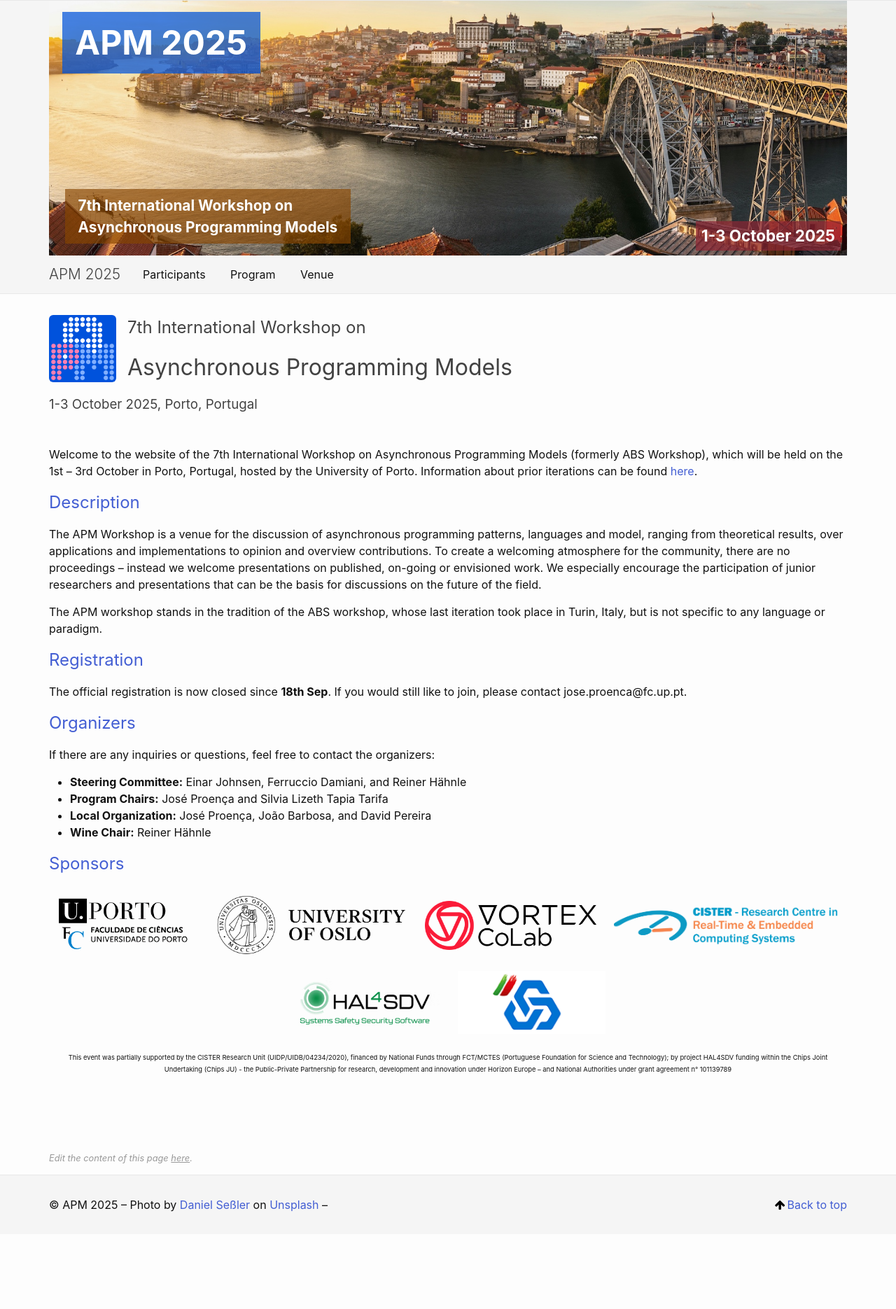
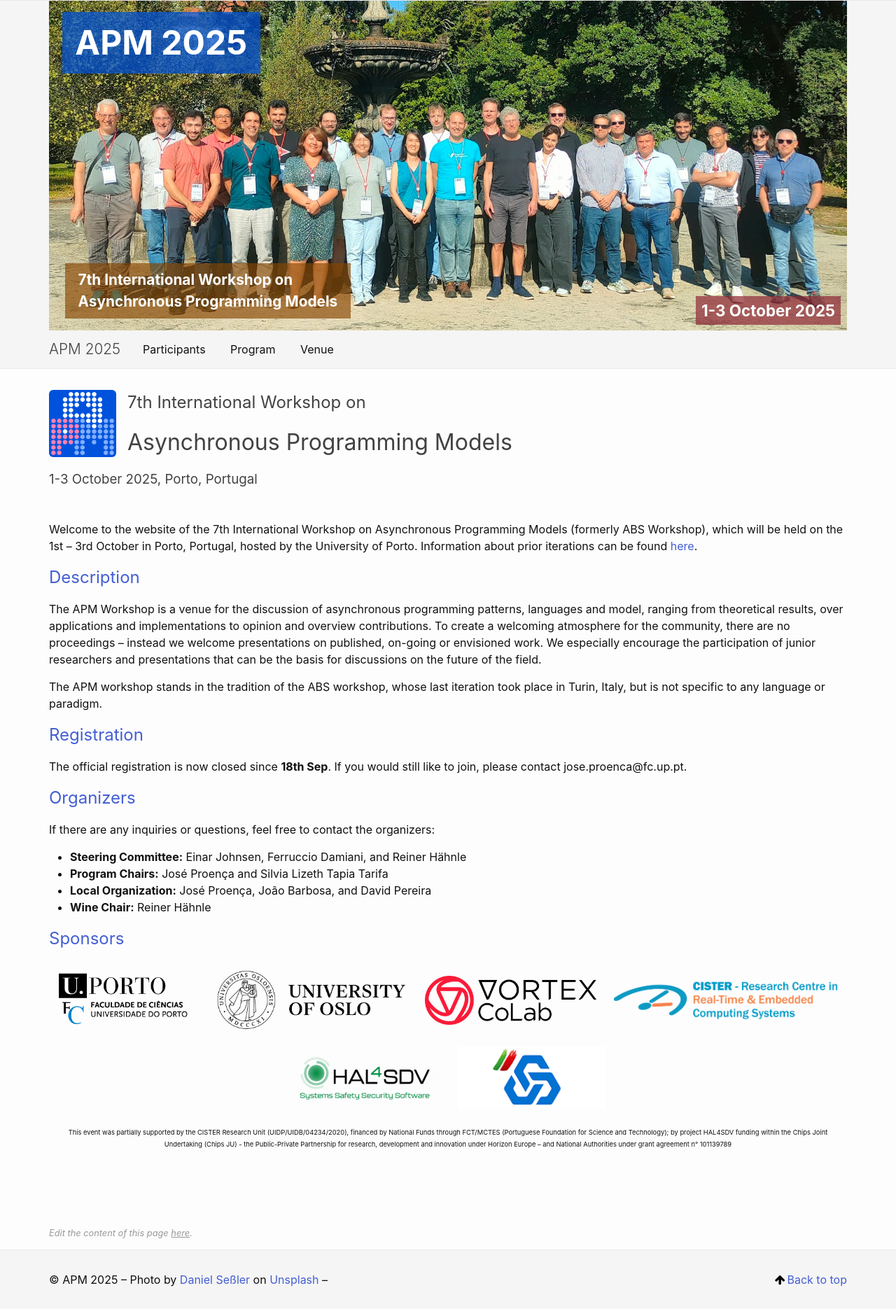
Before and after one commit to apm-workshop/2025, a Jekyll site: the page built from _pages/index.md, in a window 1280 px wide. Shown: the whole page at 70% size. Built offline with Jekyll 4.4.1, drawn with Linux system fonts in a browser that asks for light colours; before the commit the page ends 1763 px from its top, so only the background shows below that.

Commit message:
adding participants' photos

```diff
--- a/_includes/header.html
+++ b/_includes/header.html
@@ -5,7 +5,7 @@
     <!-- <div class="header-optsubtitle"><a rel="author" href="/2025/">{{ site.subtitle | escape }}</a></div> -->
     <div class="headerImage">
     <!-- https://coolors.co/f8db2d-5bc0eb-e55934-fa7921-102542 -->
-      <img src="{{ '/assets/images/porto.jpg' | relative_url }}" />
+      <img src="{{ '/assets/images/participants.jpg' | relative_url }}" />
       <div class="header-optsubtitle">
         <a rel="author" href="/2025/">7th International Workshop on</br>Asynchronous Programming Models</a>
       </div>
```
Also changed, not shown: assets/images/participants.jpg (added).
